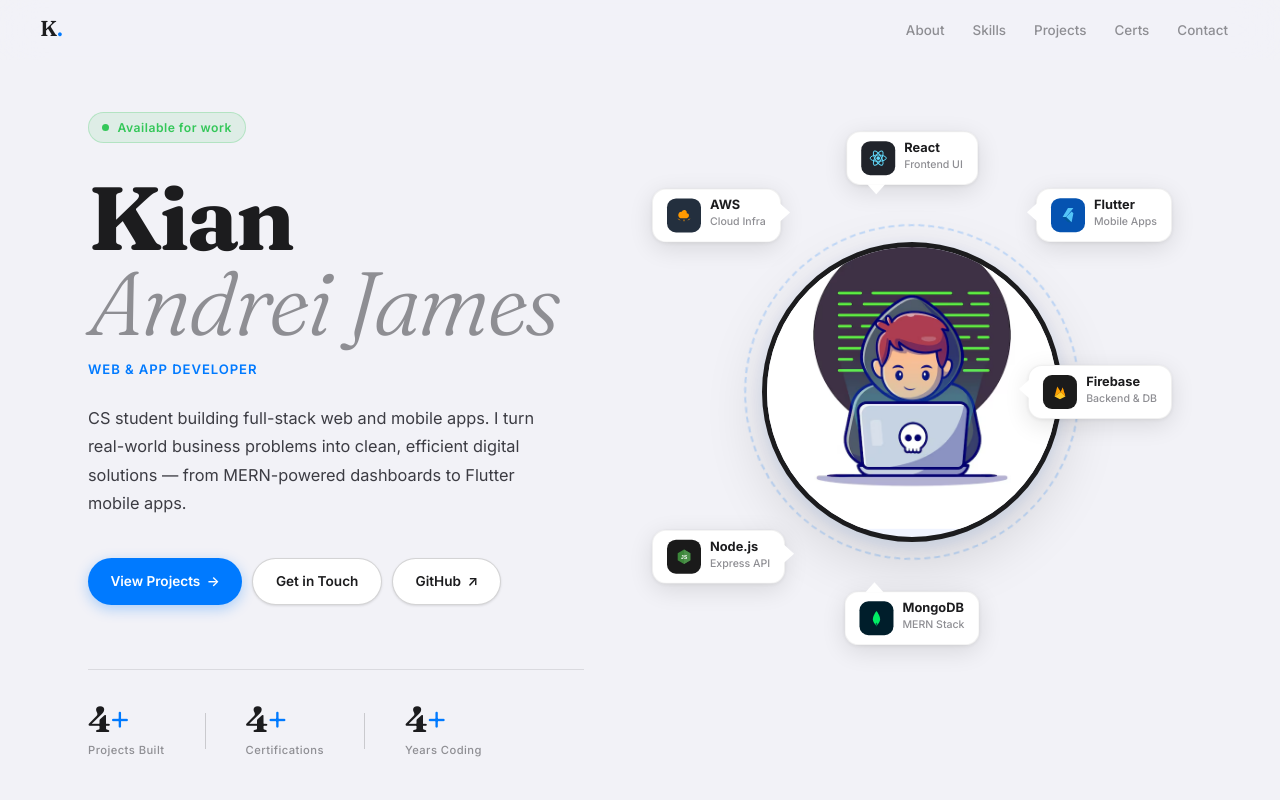
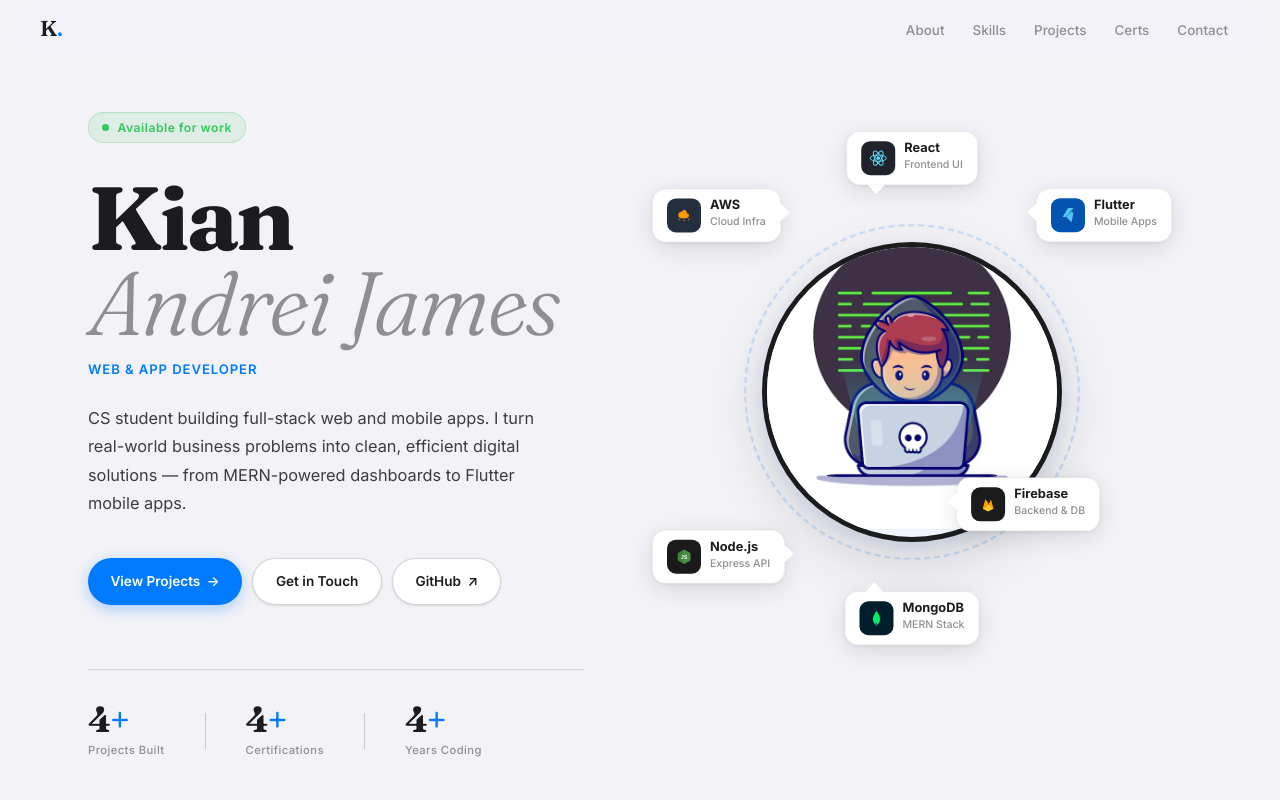
Before and after one commit to Kian-James/My-Portfolio, a React (Vite) app: page / in a window 1280 px wide. Shown: the top 800 px of the page. Built offline with nearby package versions, Linux system fonts and the light colour scheme.

Commit message:
firebase change on icon

```diff
--- a/src/components/Hero.module.css
+++ b/src/components/Hero.module.css
@@ -262,12 +262,12 @@
   animation: floatY 3.4s ease-in-out infinite 0.3s;
 }
 
-/* Firebase — 3 o'clock */
+/* Firebase — 4 o'clock */
 .bubbleRight {
-  top: 50%;
+  bottom: 140px;
   right: 20px;
-  transform: translateY(-50%);
-  animation: floatX 2.9s ease-in-out infinite 0.6s;
+  transform: none;
+  animation: floatY 3.0s ease-in-out infinite 0.6s;
 }
 
 /* MongoDB — 6 o'clock */
```
